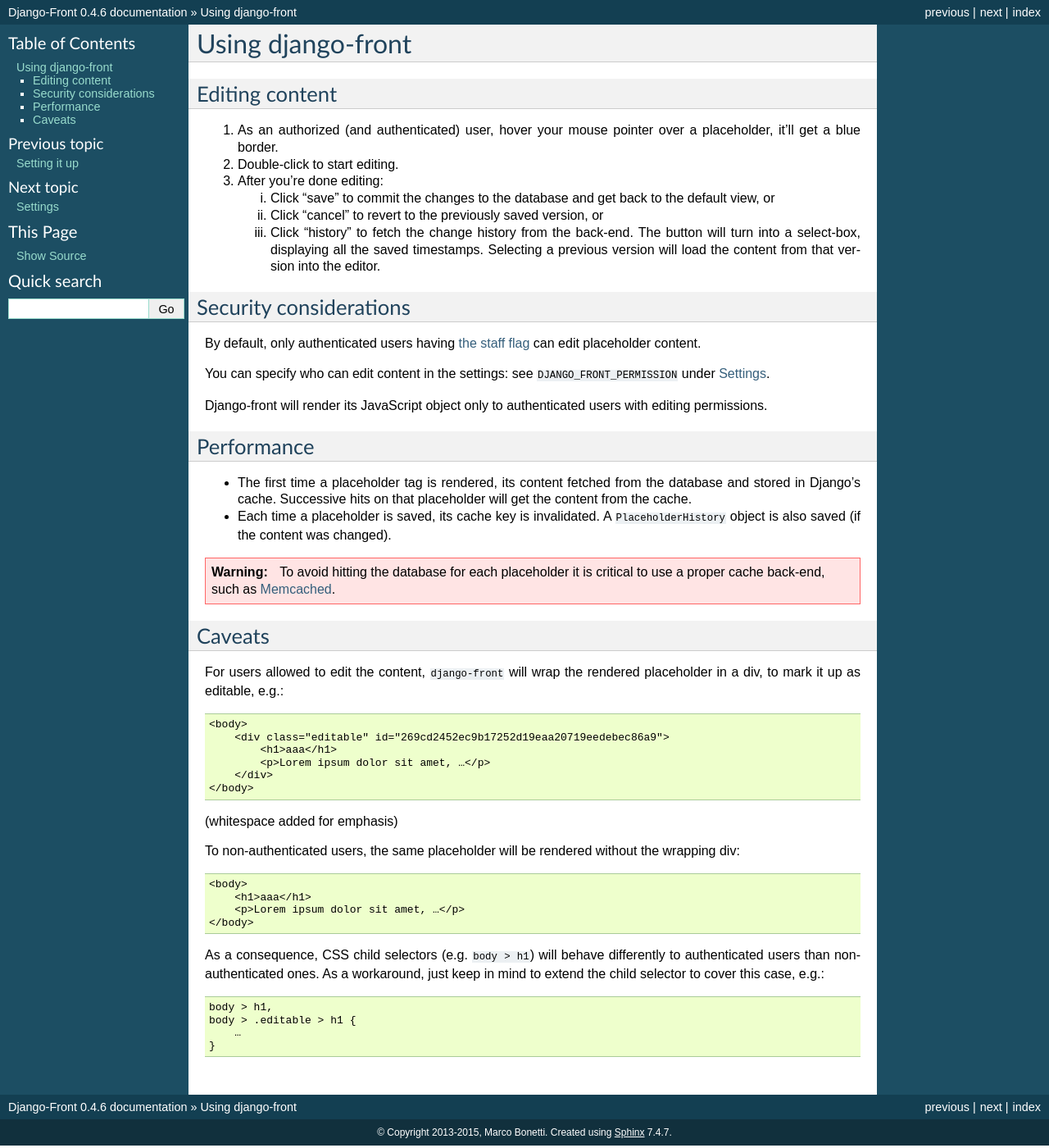
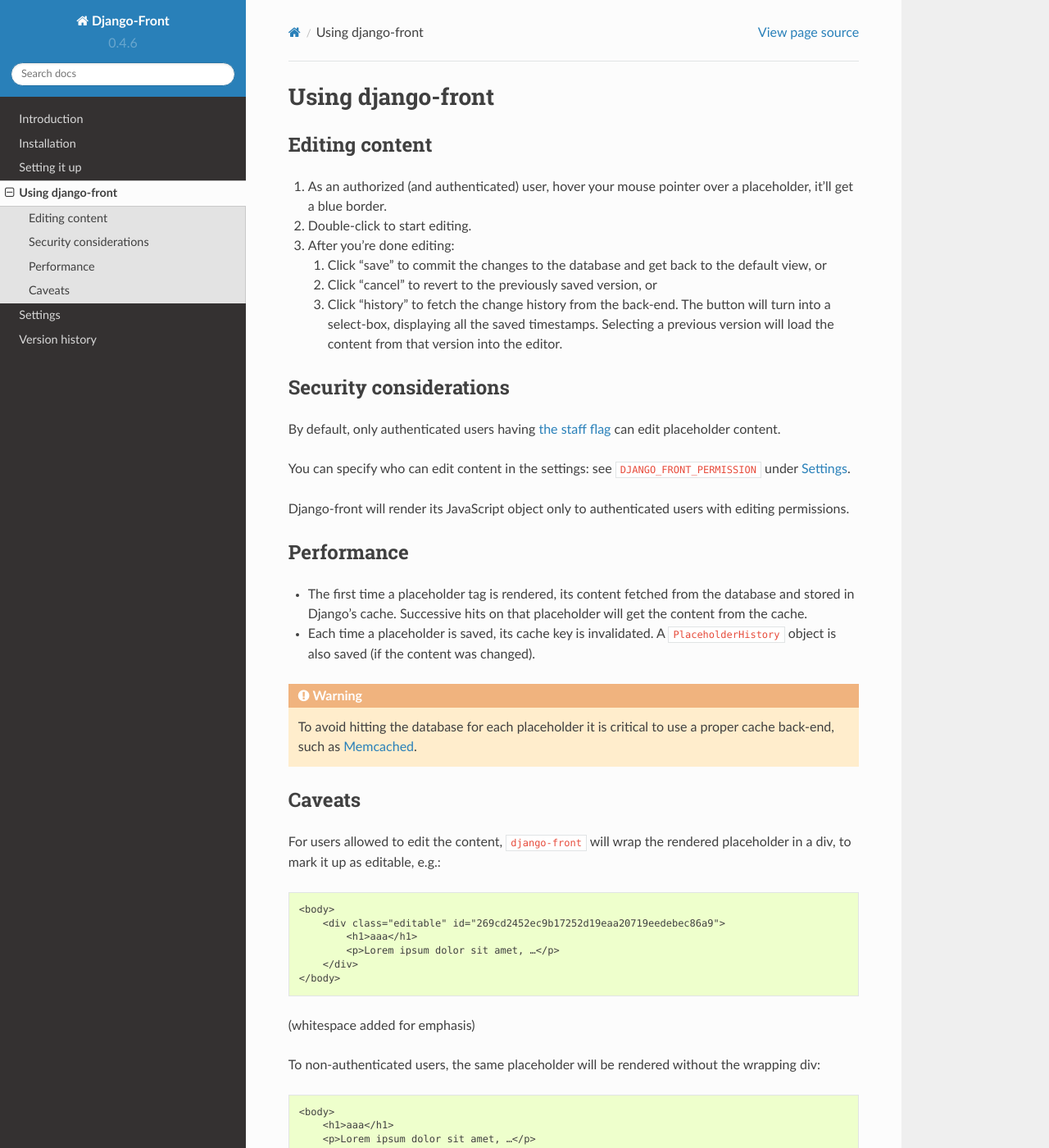
Before and after one commit to mbi/django-front, a Sphinx documentation site: the page built from docs/usage.rst, in a window 1280 px wide and 1400 px high. Shown: the whole window at 82% size. Built offline with Sphinx 7.4.7 and the Read the Docs theme 2.0.0, drawn with Linux system fonts in a browser that asks for light colours; some of the changed text lies outside the part shown.

Commit message:
fixes the bleeding sphinx theme

```diff
--- a/docs/conf.py
+++ b/docs/conf.py
@@ -101,7 +101,7 @@
 
 # The theme to use for HTML and HTML Help pages.  See the documentation for
 # a list of builtin themes.
-html_theme = 'classic'
+html_theme = 'sphinx_rtd_theme'
 
 # Theme options are theme-specific and customize the look and feel of a theme
 # further.  For a list of options available for each theme, see the
--- a/docs/usage.rst
+++ b/docs/usage.rst
@@ -19,7 +19,7 @@
 Security considerations
 ************************
 
-By default, only authenticated users having `the staff flag <https://docs.djangoproject.com/en/1.6/ref/contrib/auth/#django.contrib.auth.models.User.is_staff>`_ can edit placeholder content.
+By default, only authenticated users having `the staff flag <https://docs.djangoproject.com/en/1.8/ref/contrib/auth/#django.contrib.auth.models.User.is_staff>`_ can edit placeholder content.
 
 You can specify who can edit content in the settings: see ``DJANGO_FRONT_PERMISSION`` under :ref:`settings-section`.
 
```
Also changed, not shown: 1 other file.
